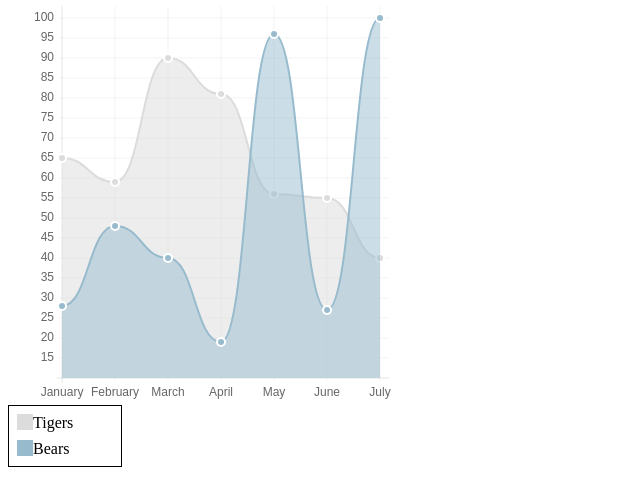
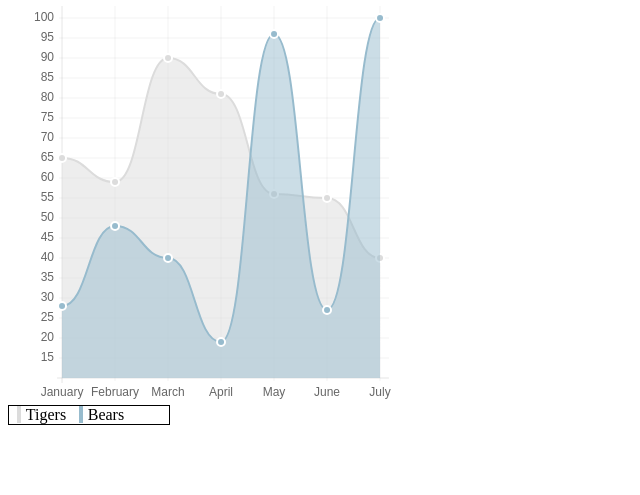
Before and after one commit to bebraw/Chart.js.legend, a plain HTML site: page index.html in a window 1280 px wide. Shown: the part 79-574 px from the top of the page, without its empty margins (0-640 px from the left). Drawn offline with Linux system fonts and the light colour scheme.

Commit message:
[Upg] Simplier markup
Reduce the legend markup in order to simplify stylesheet and markup

```diff
--- a/css/demo.css
+++ b/css/demo.css
@@ -1,20 +1,11 @@
 .legend {
-    width: 7em;
-
-    border: 1px solid black;
-}
-
-.legend .color {
-    width: 1em;
-    height: 1em;
-
-    float: left;
+  width: 10em;
+  border: 1px solid black;
 }
 
 .legend .title {
     margin-left: 0.5em;
+    border-style: solid;
+    border-width: 0 0 0 0.3em;
+    padding: 0 0.3em;
 }
-
-.legend .container {
-    margin: 0.5em;
-}
--- a/src/demo.js
+++ b/src/demo.js
@@ -5,27 +5,27 @@ function main() {
     var data = {
         labels : ["January","February","March","April","May","June","July"],
         datasets : [
-            {
+          {
             fillColor : "rgba(220,220,220,0.5)",
             strokeColor : "rgba(220,220,220,1)",
             pointColor : "rgba(220,220,220,1)",
             pointStrokeColor : "#fff",
             data : [65,59,90,81,56,55,40],
             title : 'Tigers'
-        },
-        {
+          },
+          {
             fillColor : "rgba(151,187,205,0.5)",
             strokeColor : "rgba(151,187,205,1)",
             pointColor : "rgba(151,187,205,1)",
             pointStrokeColor : "#fff",
             data : [28,48,40,19,96,27,100],
             title : 'Bears'
-        }
+          }
         ]
     };
 
     var ctx = document.getElementById("myChart").getContext("2d");
-    new Chart(ctx).Line(data);
+    var myChart = new Chart(ctx).Line(data);
 
     legend(document.getElementById("myLegend"), data);
 }
--- a/src/legend.js
+++ b/src/legend.js
@@ -2,18 +2,10 @@ function legend(parent, data) {
     parent.className = 'legend';
 
     data.datasets.forEach(function(d) {
-        var container = document.createElement('div');
-        container.className = 'container';
-        parent.appendChild(container);
-
-        var color = document.createElement('div');
-        color.className = 'color';
-        color.style.backgroundColor = d.strokeColor;
-        container.appendChild(color);
-
-        var title = document.createElement('div');
+        var title = document.createElement('span');
         title.className = 'title';
-        container.appendChild(title);
+        title.style.borderColor = d.strokeColor;
+        parent.appendChild(title);
 
         var text = document.createTextNode(d.title);
         title.appendChild(text);
```
